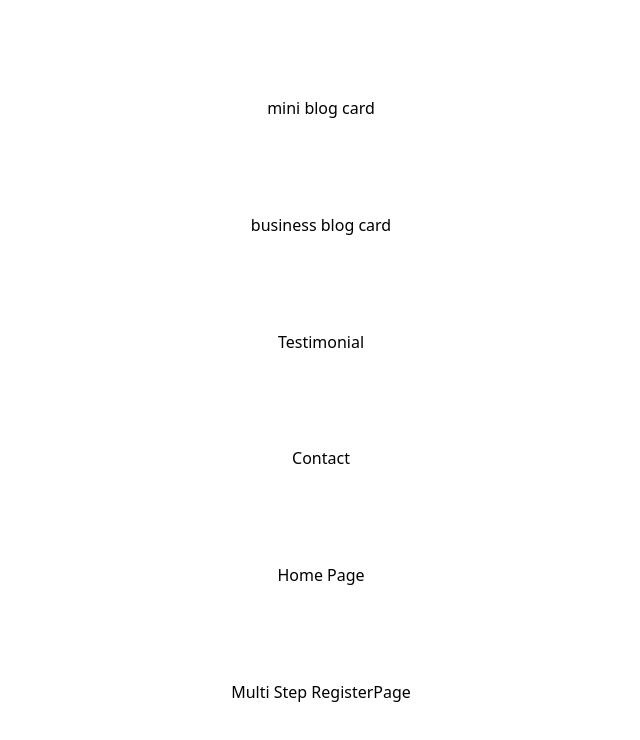
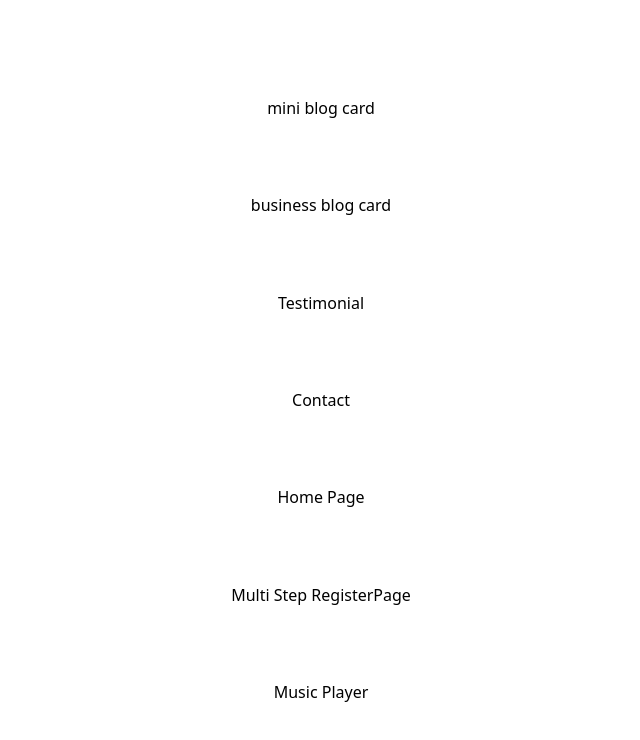
Before and after one commit to brayanpesantes/practicing-in-devchallenge, a Next.js app: page / in a window 1280 px wide. Shown: the top 740 px of the page, without its empty margins (319-959 px from the left). Built offline with nearby package versions, Linux system fonts and the light colour scheme.

Commit message:
add naveagtion

```diff
--- a/app/page.tsx
+++ b/app/page.tsx
@@ -7,6 +7,7 @@ export default function Home() {
       <a href="/contact">Contact</a>
       <a href="/home">Home Page</a>
       <a href="/multi-step-register"> Multi Step RegisterPage</a>
+      <a href="/music-player">Music Player </a>
     </main>
   );
 }
```
